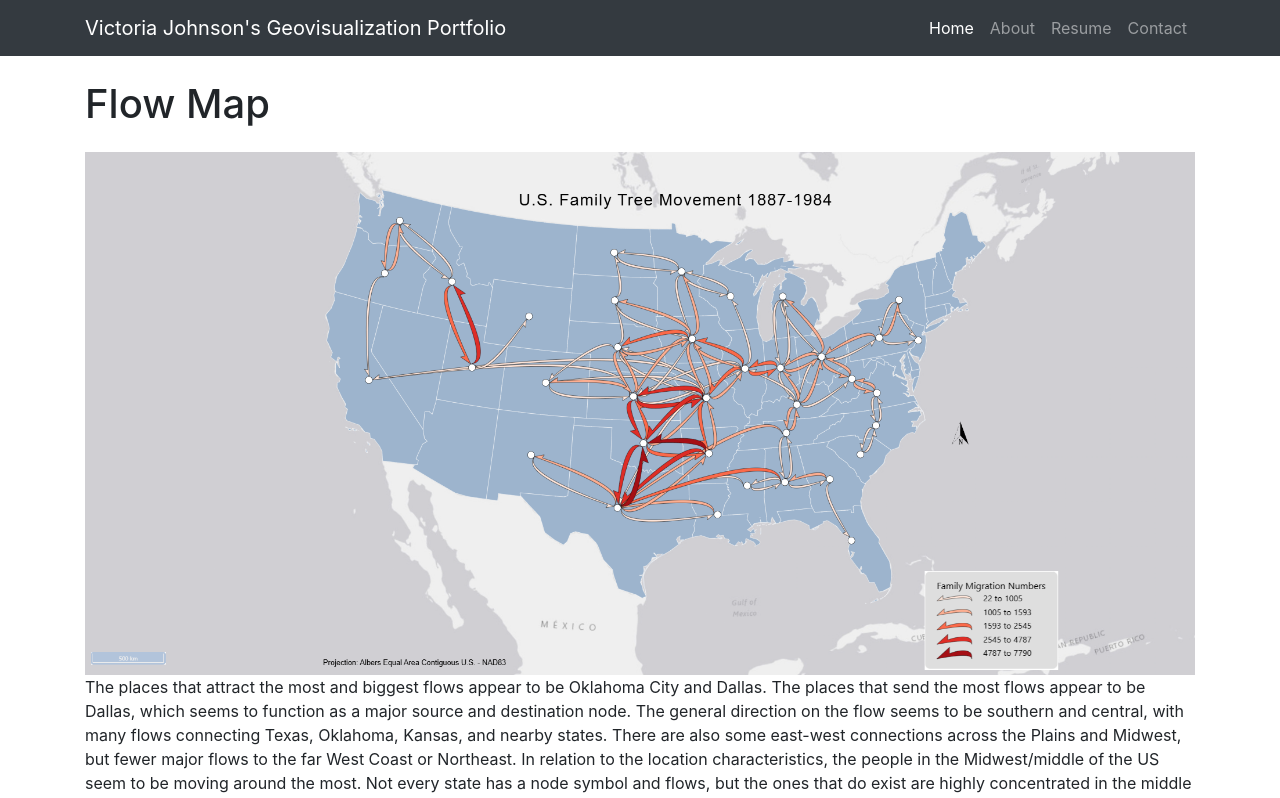
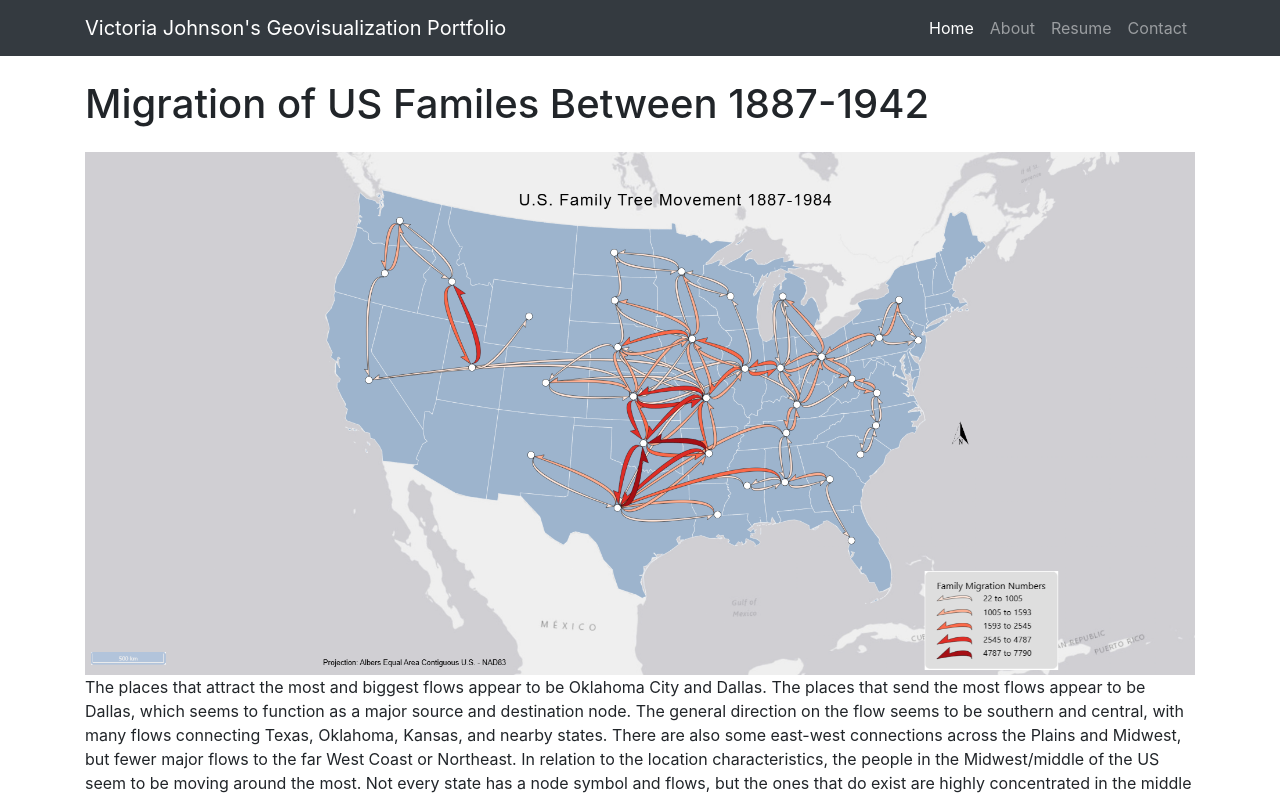
Before and after one commit to geog3540/vjohnson2, a website: page flowmap.html in a window 1280 px wide. Shown: the top 798 px of the page. Drawn offline with Linux system fonts and the light colour scheme.

Commit message:
flow title

```diff
--- a/flowmap.html
+++ b/flowmap.html
@@ -50,7 +50,7 @@
 
     <!-- Page Content -->
     <div class="container">
-         <h1 class="my-4">Flow Map
+         <h1 class="my-4">Migration of US Familes Between 1887-1942
       </h1>
         <img src="images/flowmap1.png" class="w-100"></img> The places that attract the most and biggest flows appear to be Oklahoma City and Dallas. The places that send the most flows appear to be Dallas, which seems to function as a major source and destination node. The general direction on the flow seems to be southern and central, with many flows connecting Texas, Oklahoma, Kansas, and nearby states.
 There are also some east-west connections across the Plains and Midwest, but fewer major flows to the far West Coast or Northeast. In relation to the location characteristics, the people in the Midwest/middle of the US seem to be moving around the most. Not every state has a node symbol and flows, but the ones that do exist are highly concentrated in the middle of the US. This suggests that migration in this family tree dataset was centered around expanding settlement areas and transportation routes in the interior United States. There aren't very many long flows, which makes sense for this time period as not everyone had a car yet for easy moving, and long-distance migration would have been more difficult and expensive.</p>
```
